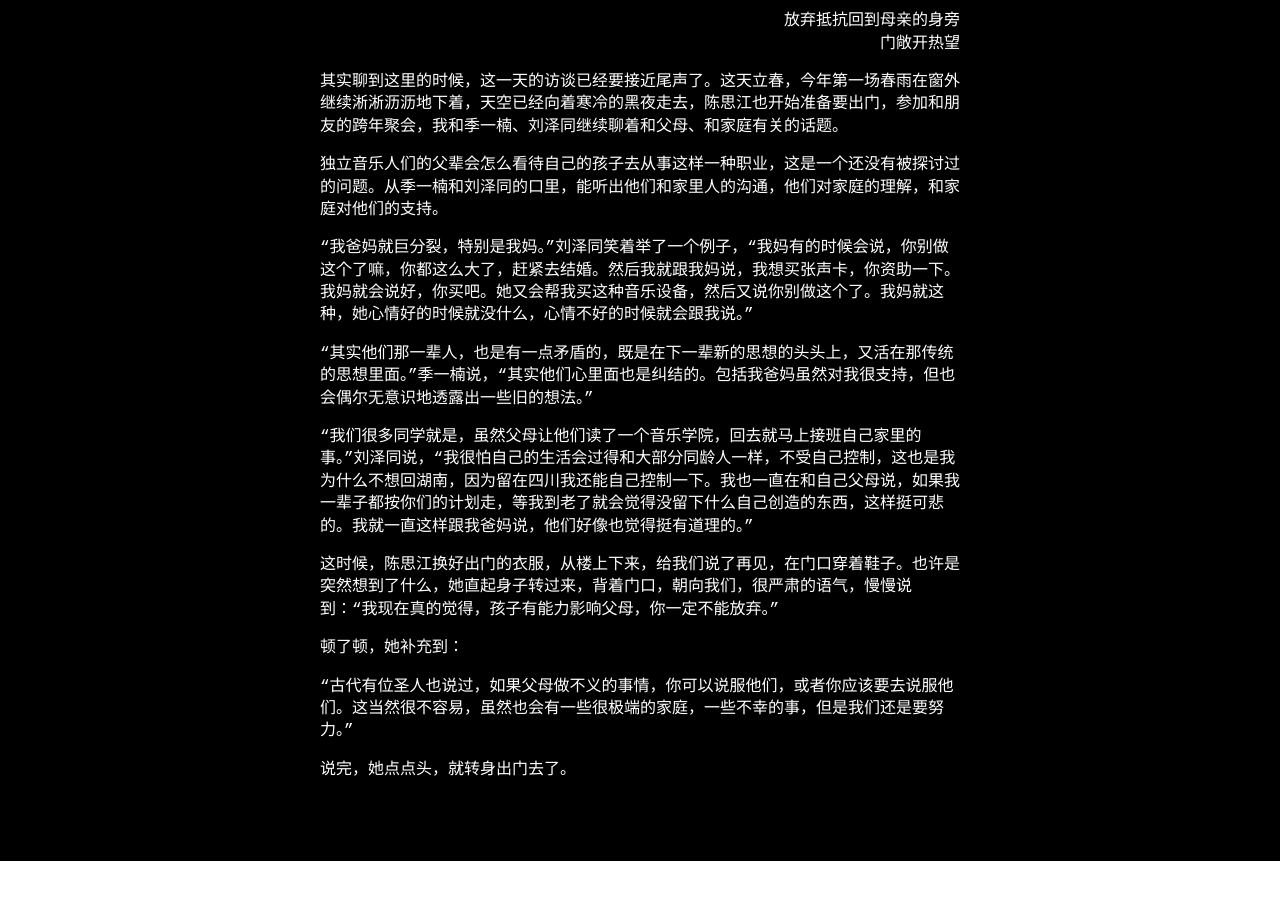
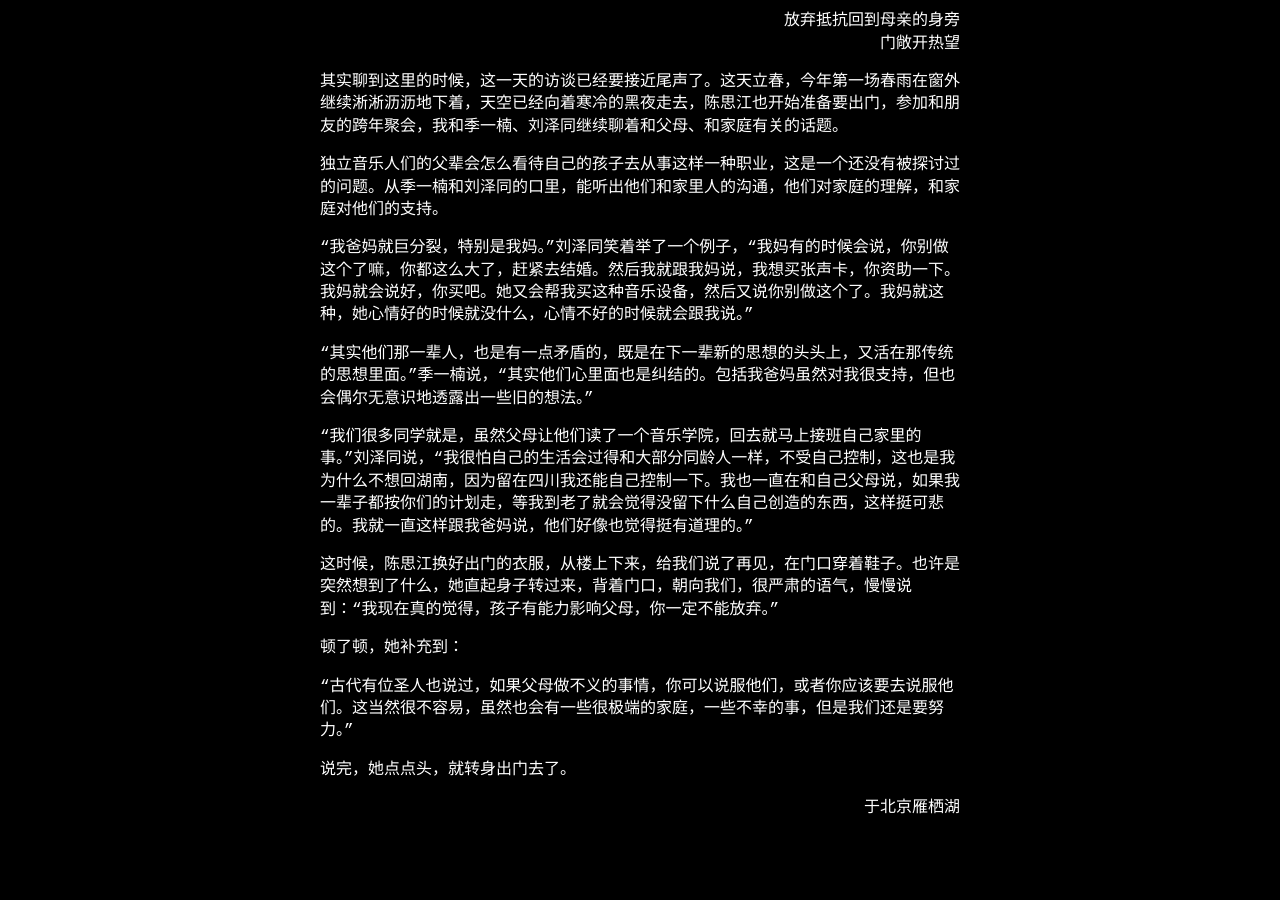
Before and after one commit to salingerlin/salingerlin.github.io, a Jekyll site: the page built from _posts/2018-04-21-海朋森：音乐是生活的综合.md, in a window 1280 px wide and 900 px high, scrolled down 10572 px. Built offline with Jekyll 4.4.1, drawn with Linux system fonts in a browser that asks for light colours; before the commit the page ends 11433 px from its top, so only the background shows below that.

Commit message:
Update 2018-04-21-海朋森：音乐是生活的综合.md

```diff
--- a/_posts/2018-04-21-海朋森：音乐是生活的综合.md
+++ b/_posts/2018-04-21-海朋森：音乐是生活的综合.md
@@ -300,3 +300,5 @@ If You Are Racist, Sexist, Homophobic, Or An Asshole, Don’t Come.<br>
 “古代有位圣人也说过，如果父母做不义的事情，你可以说服他们，或者你应该要去说服他们。这当然很不容易，虽然也会有一些很极端的家庭，一些不幸的事，但是我们还是要努力。”
 
 说完，她点点头，就转身出门去了。
+
+<p align="right">于北京雁栖湖</p>
```
